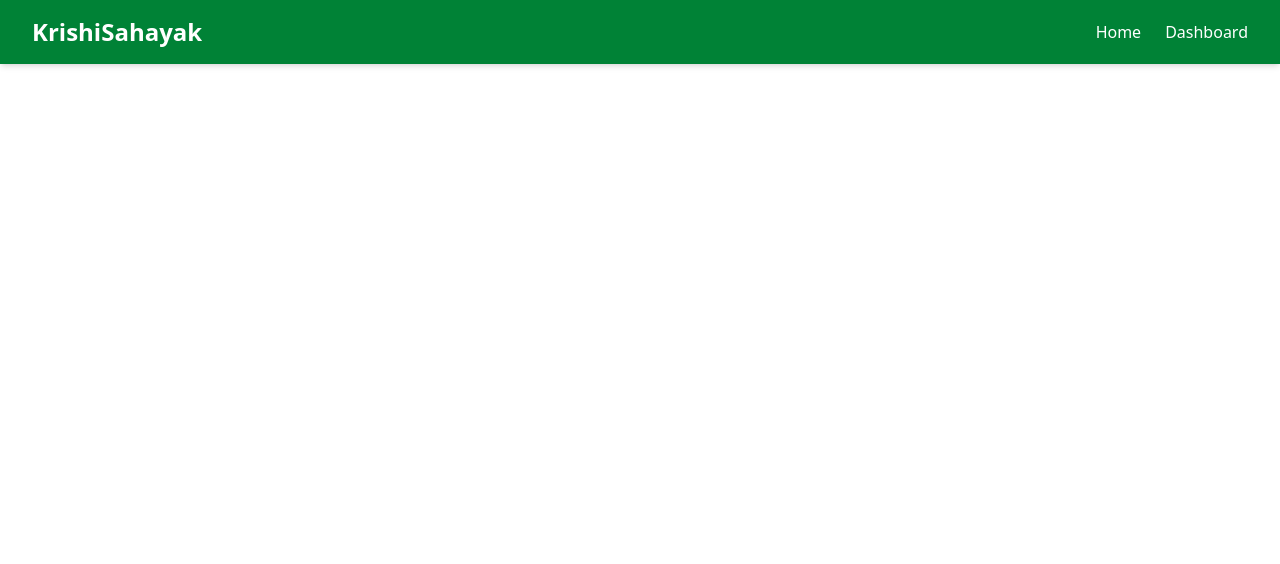
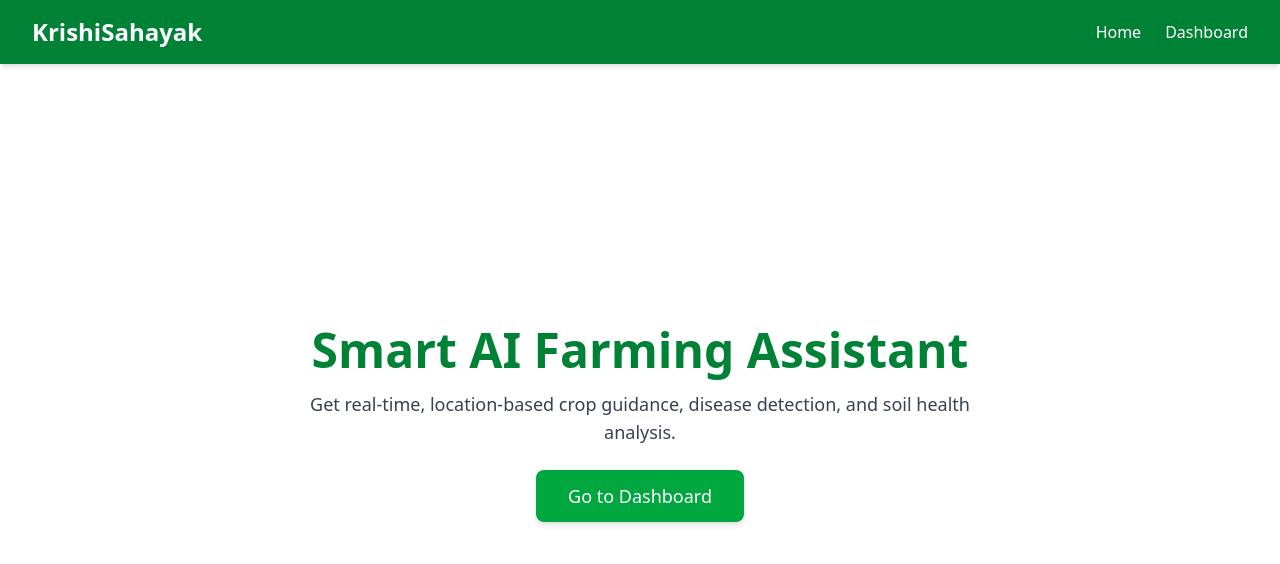
Before and after one commit to Krishna-zz/Krishisahayak_avishkar, a React (Vite) app in the folder Client/Krishi-sahayak/: page / in a window 1280 px wide. Shown: the top 564 px of the page. Built offline with nearby package versions, Linux system fonts and the light colour scheme.

Commit message:
Basic Homepage structure Created

```diff
--- a/Client/Krishi-sahayak/package.json
+++ b/Client/Krishi-sahayak/package.json
@@ -11,8 +11,10 @@
   },
   "dependencies": {
     "@tailwindcss/vite": "^4.1.17",
+    "axios": "^1.13.2",
     "react": "^19.2.0",
     "react-dom": "^19.2.0",
+    "react-router": "^7.9.6",
     "tailwindcss": "^4.1.17"
   },
   "devDependencies": {
--- a/Client/Krishi-sahayak/src/App.jsx
+++ b/Client/Krishi-sahayak/src/App.jsx
@@ -1,4 +1,4 @@
-
+import Homepage from "./Pages/Homepage"
 import Navbar from "./Components/Navbar"
 
 function App() {
@@ -6,8 +6,8 @@ function App() {
 
   return (
     <>
-      <Navbar/>
 
+      <Homepage/>
     </>
   )
 }
--- a/Client/Krishi-sahayak/src/Pages/Homepage.jsx
+++ b/Client/Krishi-sahayak/src/Pages/Homepage.jsx
@@ -0,0 +1,26 @@
+import React from 'react'
+import Navbar from '../Components/Navbar'
+
+function Homepage() {
+  return (
+    <>
+      <Navbar />
+      <div className="h-[90vh] flex flex-col items-center justify-center text-center px-6">
+        <h1 className="text-5xl font-bold mb-4 text-green-700">
+          Smart AI Farming Assistant
+        </h1>
+        <p className="text-lg text-gray-700 mb-6 max-w-2xl">
+          Get real-time, location-based crop guidance, disease detection, and soil health analysis.
+        </p>
+        <a
+          href="/dashboard"
+          className="px-8 py-3 bg-green-600 text-white text-lg rounded-lg shadow-md hover:bg-green-700"
+        >
+          Go to Dashboard
+        </a>
+      </div>
+    </>
+  );
+}
+
+export default Homepage
```
Also changed, not shown: 1 other file (tests, documents, lock files or other folders).
